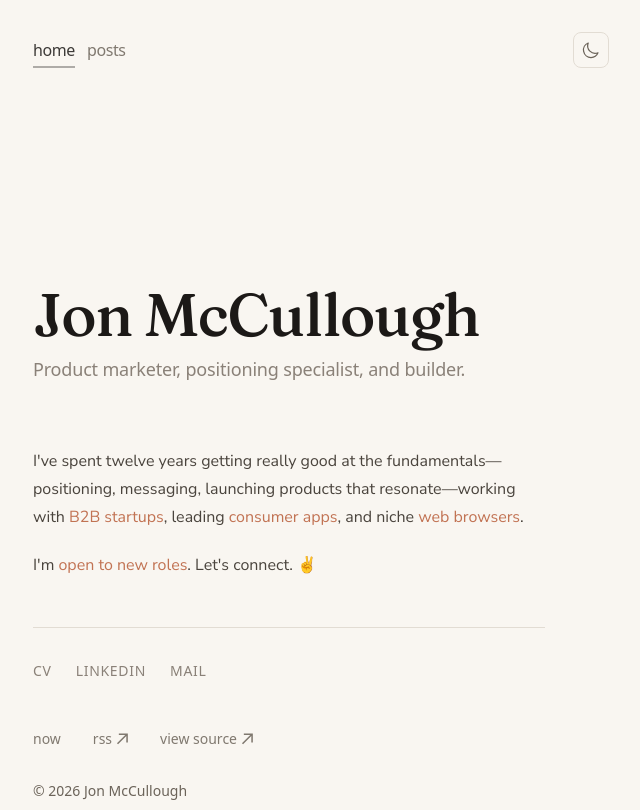
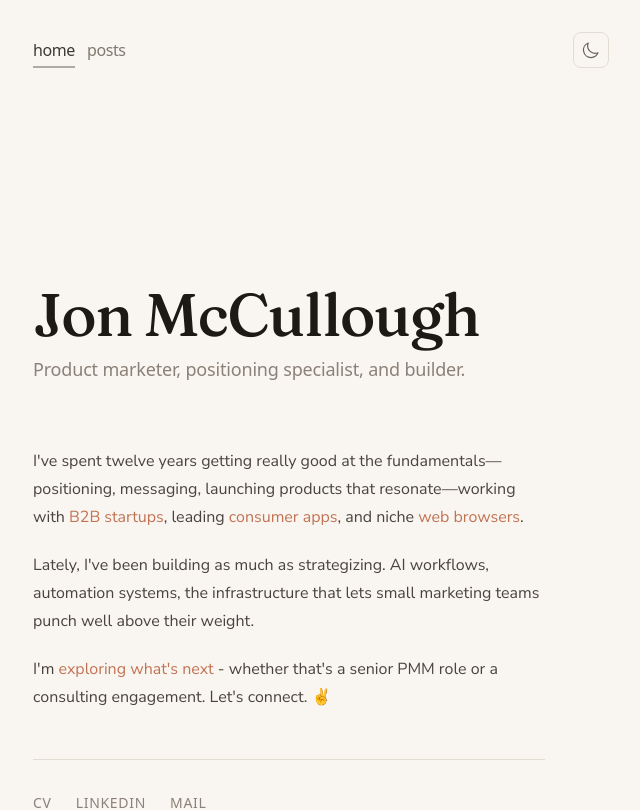
Before and after one commit to jonmccull/blog, a Next.js app: page / in a window 1280 px wide. Shown: the top 810 px of the page, without its empty margins (319-959 px from the left). Built offline with nearby package versions, Linux system fonts and the light colour scheme.

Commit message:
Homepage bio update

```diff
--- a/app/page.tsx
+++ b/app/page.tsx
@@ -31,7 +31,10 @@ export default function HomePage() {
           .
         </p>
         <p>
-          I&apos;m <Link href="/blog/looking">open to new roles</Link>. Let&apos;s connect.
+          Lately, I've been building as much as strategizing. AI workflows, automation systems, the infrastructure that lets small marketing teams punch well above their weight.
+        </p>
+        <p>
+          I&apos;m <Link href="/blog/looking">exploring what's next</Link> - whether that's a senior PMM role or a consulting engagement. Let&apos;s connect.
           &#x270C;&#xFE0F;
         </p>
       </div>
```
